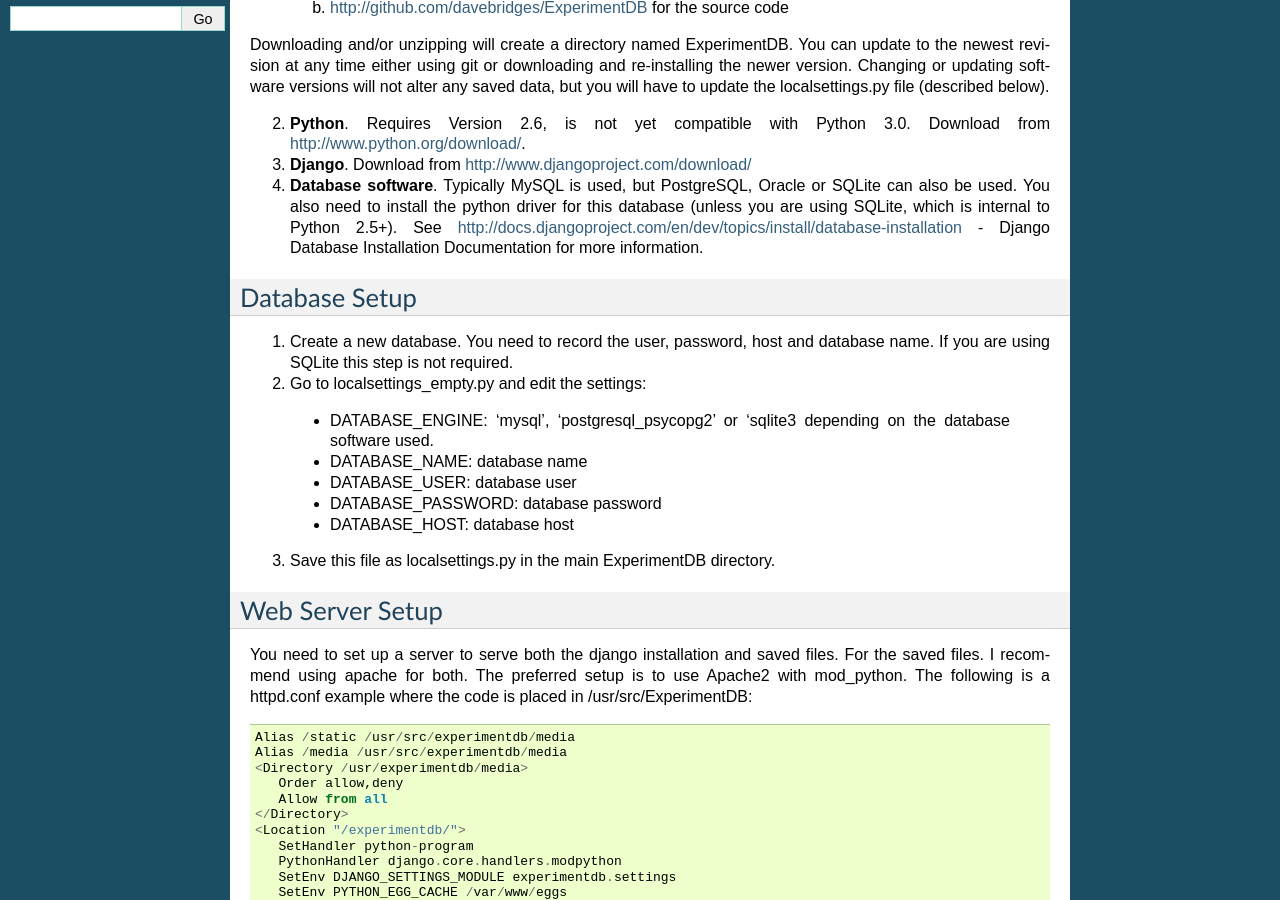
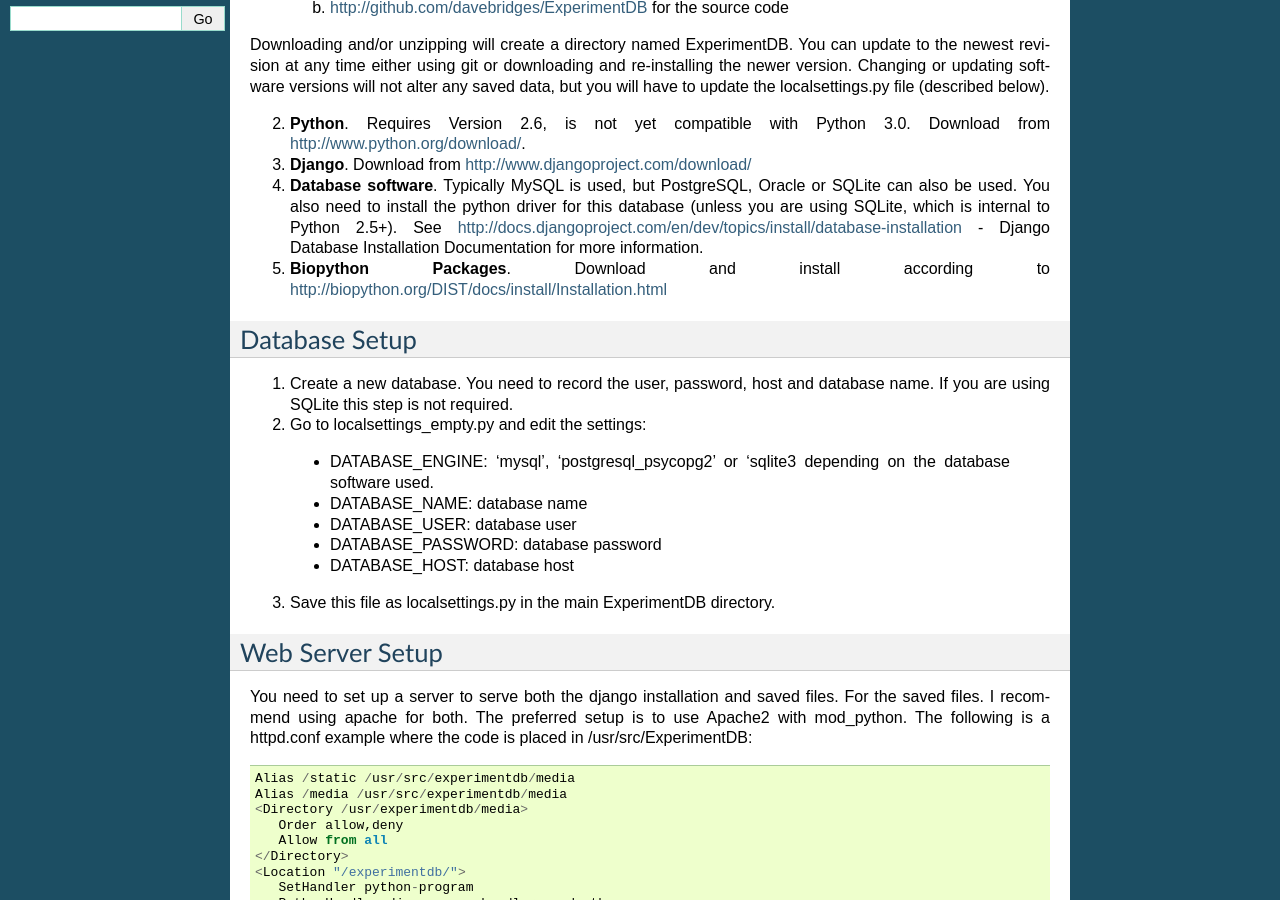
Before and after one commit to jonmow/ExperimentDB, a Sphinx documentation site: the page built from Doc/installation.rst, in a window 1280 px wide and 900 px high, scrolled down 406 px. Built offline with Sphinx 7.4.7, drawn with Linux system fonts in a browser that asks for light colours; formulas are drawn with MathJax 3.

Commit message:
updated installation instructions to include biopython dependencies

```diff
--- a/Doc/installation.rst
+++ b/Doc/installation.rst
@@ -17,7 +17,7 @@
 2. **Python**.  Requires Version 2.6, is not yet compatible with Python 3.0.  Download from http://www.python.org/download/.
 3. **Django**.  Download from http://www.djangoproject.com/download/
 4. **Database software**.  Typically MySQL is used, but PostgreSQL, Oracle or SQLite can also be used.  You also need to install the python driver for this database (unless you are using SQLite, which is internal to Python 2.5+).  See http://docs.djangoproject.com/en/dev/topics/install/database-installation - Django Database Installation Documentation for more information.
-
+5. **Biopython Packages**.  Download and install according to http://biopython.org/DIST/docs/install/Installation.html
 
 Database Setup
 --------------
```
